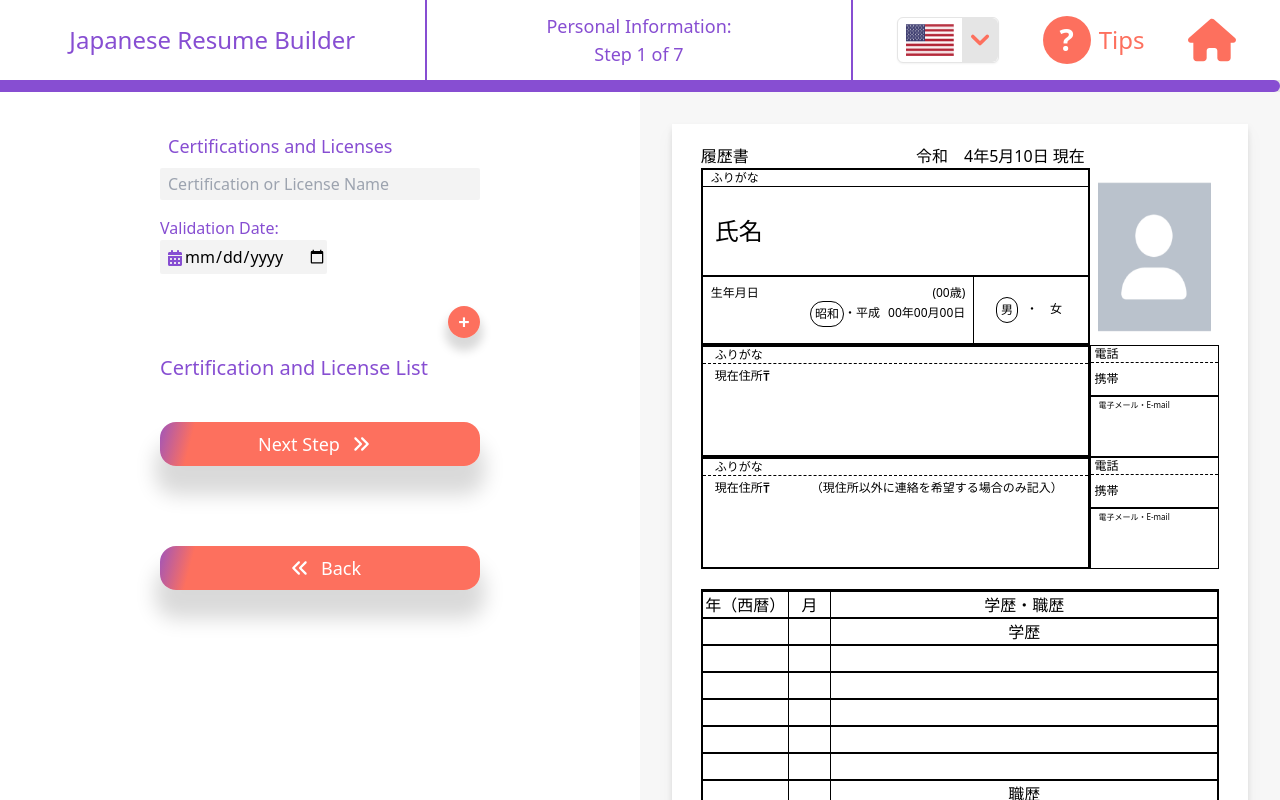
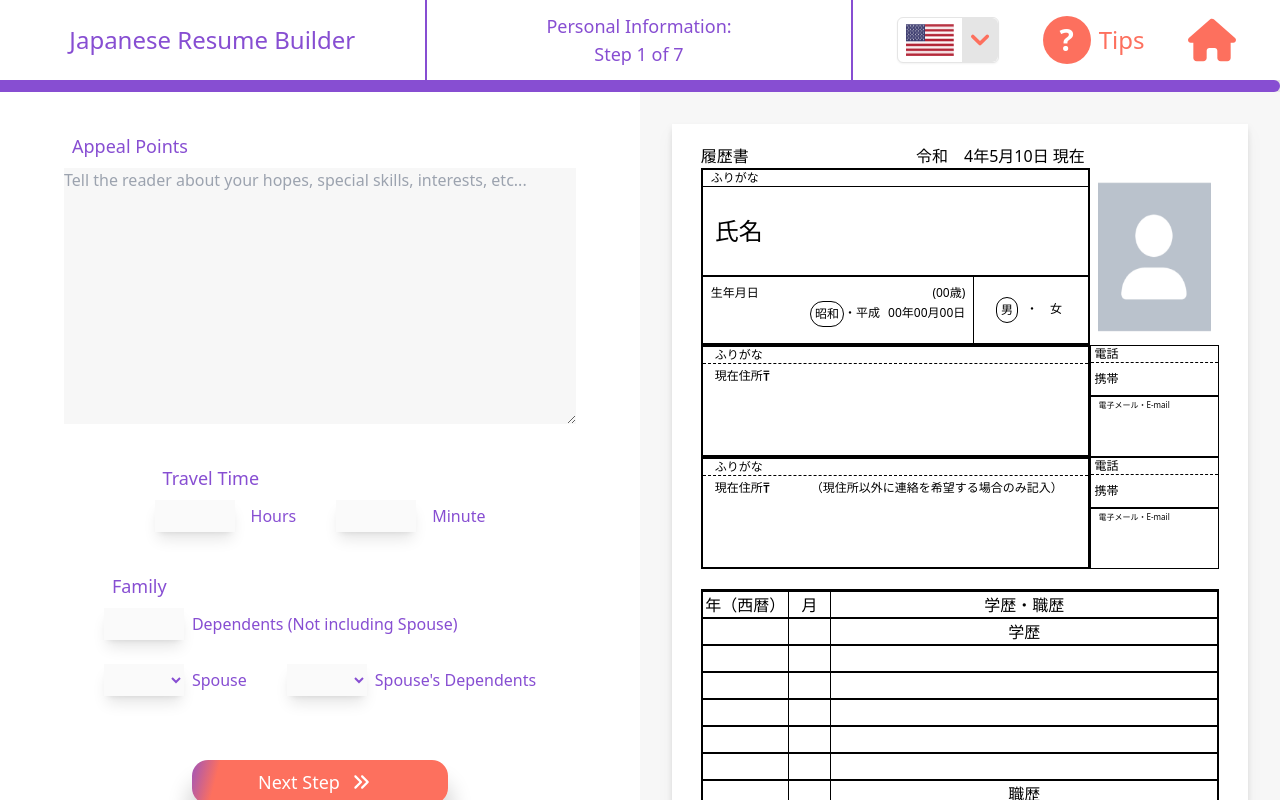
Before and after one commit to stmidi613/Japanese-Resume-Builder, a React (Create React App) app: page / in a window 1280 px wide. Shown: the top 800 px of the page. Built offline with nearby package versions, Linux system fonts and the light colour scheme.

Commit message:
I completed the Form4Component but need to complete the state and ResumePage2. I also plan to make components to put inside of the Form4 FC.

```diff
--- a/src/Components/Buttons/BackButton.tsx
+++ b/src/Components/Buttons/BackButton.tsx
@@ -8,8 +8,8 @@ const NextButton: React.FC = () => {
   const {setBackStep} = useContext(AppContext)
 
   return (
-    <div className="flex justify-center md:order-9 md:col-start-2 md:row-span-1">
-      <button onClick={setBackStep} className="w-80 m-10 p-2 text-lg button-animation button">
+    <div className="flex justify-center min-w-[200px] md:order-9 md:col-start-2 md:row-span-1">
+      <button onClick={setBackStep} className="min-w-[9rem] md:w-64 m-10 p-2 text-lg button-animation button">
         <FontAwesomeIcon className="px-3" icon={faAnglesLeft} />
         Back
       </button>
--- a/src/Components/Buttons/NextButton.tsx
+++ b/src/Components/Buttons/NextButton.tsx
@@ -8,8 +8,8 @@ const NextButton: React.FC = () => {
   const {setStep} = useContext(AppContext)
 
   return (
-    <div className="flex justify-center md:order-9 md:col-start-2 md:row-span-1">
-      <button onClick={setStep} className="w-80 m-10 p-2 text-lg button-animation button">
+    <div className="flex justify-center min-w-[200px] md:w-full md:order-9 md:col-start-2 md:row-span-1">
+      <button onClick={setStep} className="min-w-[9rem] md:w-64 m-10 p-2 text-lg button-animation button">
         Next Step
         <FontAwesomeIcon className="px-3" icon={faAnglesRight} />
       </button>
--- a/src/Components/Resume/Resume.tsx
+++ b/src/Components/Resume/Resume.tsx
@@ -17,6 +17,7 @@ import Form3State from "./ResumeState/Form3State";
 
 import { AppContext } from "../../AppState/AppState";
 import "../Resume/resume.css";
+import Form4 from "./ResumeForms/Form4/Form4";
 
 const Resume: React.FC = () => {
   const { showPopup, step } = useContext(AppContext);
@@ -27,8 +28,9 @@ const Resume: React.FC = () => {
         <ResumeState>
           {/* <Form2State>
           <Form2 /> */}
-          <Form3State>
-            <Form3 />
+          {/* <Form3State>
+            <Form3 /> */}
+            <Form4 />
             {!showPopup && step < 3 ? (
               <ResumePage1 />
             ) : step < 3 ? (
@@ -43,7 +45,7 @@ const Resume: React.FC = () => {
             ) : (
               ""
             )}
-          </Form3State>
+          {/* </Form3State> */}
           {/* </Form2State>          */}
         </ResumeState>
       </div>
--- a/src/Components/Resume/ResumeForms/Form3/Form3.tsx
+++ b/src/Components/Resume/ResumeForms/Form3/Form3.tsx
@@ -38,7 +38,7 @@ const Form3: React.FC = () => {
   return (
     <>
       <form className="w-1/2" onSubmit={onSubmitHandler}>
-        <section className="section md:order-1 md:row-span-2 md:row-start-1">
+        <section className="section w-full">
           <InputTitle fieldName="Certifications and Licenses" />
           <div className="input-div">
             <F2TextInput
--- /dev/null
+++ b/src/Components/Resume/ResumeForms/Form4/Form4.tsx
@@ -0,0 +1,94 @@
+import React from "react";
+import InputTitle from "../InputTitle";
+
+import NextButton from "../../../Buttons/NextButton";
+import BackButton from "../../../Buttons/BackButton";
+
+const Form4: React.FC = () => {
+  const onSubmitHandler = (e: React.FormEvent) => {
+    e.preventDefault();
+  };
+
+  return (
+    <>
+      <form className="lg:w-1/2" onSubmit={onSubmitHandler}>
+        <section className="section">
+          <div className="input-div grid place-content-center">
+          <InputTitle fieldName="Appeal Points" />
+            <textarea
+              className="text-area"
+              name="appeal"
+              placeholder="Tell the reader about your hopes, special skills, interests, etc..."
+            />
+          </div>
+        </section>
+        <section className="section">
+          <InputTitle fieldName="Travel Time" />
+          <div className="select-drop-down-div">
+            <div className="time-div">
+              <input
+                className="drop-down shadow-lg"
+                name="hours"
+                type="number"
+                min="1"
+                max="10"
+              />
+              <label className="grid place-content-center" htmlFor="hours">Hours</label>
+            </div>
+            <div className="time-div">
+              <input
+                className="drop-down shadow-lg"
+                name="minutes"
+                type="number"
+                min="1"
+                max="59"
+              />
+              <label className="grid place-content-center" htmlFor="minutes">Minute</label>
+            </div>
+          </div>
+        </section>
+        <section className="section">
+          <InputTitle fieldName="Family" />
+          <div className="family-drop-down-div">
+            <input
+              className="drop-down shadow-lg"
+              name="hours"
+              type="number"
+              min="1"
+              max="10"
+            />
+            <label htmlFor="hours">Dependents (Not including Spouse)</label>
+          </div>
+          <div className="md:flex gap-10 w-full">
+            <div className="family-drop-down-div">
+              <select
+                className="drop-down shadow-lg"
+                name="spouse"
+              >
+                <option value=""></option>
+                <option value="no">No</option>
+                <option value="yes">Yes</option>
+              </select>
+              <label htmlFor="spouse">Spouse</label>
+            </div>
+            <div className="family-drop-down-div">
+              <select
+                className="drop-down shadow-lg"
+                name="spouseDep"
+              >
+                <option value=""></option>
+                <option value="no">No</option>
+                <option value="yes">Yes</option>
+              </select>
+              <label htmlFor="spouseDep">Spouse's Dependents</label>
+            </div>
+          </div>
+        </section>
+        <NextButton />
+        <BackButton />
+      </form>
+    </>
+  );
+};
+
+export default Form4;
--- a/src/Components/Resume/ResumeHeader/ResumeHeader.tsx
+++ b/src/Components/Resume/ResumeHeader/ResumeHeader.tsx
@@ -7,7 +7,7 @@ import { AppContext } from "../../../AppState/AppState";
 
 const ResumeHeader: React.FC = () => {
   const [language, setLanguage] = useState<string>(USF);
-  const headerTitle = ["Personal Information", "Education and Work History", "Certifications and Licenses", "Appeal Points: What you want them to know", "Additional Information: Extra Details", "Preview: Proofread Your Resume", "Save and Print"];
+  const headerTitle = ["Personal Information", "Education and Work History", "Certifications and Licenses", "Appeal Points", "Additional Information", "Preview", "Save and Print"];
   const {step} = useContext(AppContext);
 
   return (
--- a/src/Components/Resume/ResumePages/Page1/ResumePage1.tsx
+++ b/src/Components/Resume/ResumePages/Page1/ResumePage1.tsx
@@ -42,10 +42,10 @@ const ResumePage1: React.FC = () => {
 
   const showa =
     birthyear < 1989 ||
-    (birthyear == 1989 && birthmonth == 1 && birthdate <= 7);
+    (birthyear === 1989 && birthmonth === 1 && birthdate <= 7);
   const heisei =
     birthyear > 1989 ||
-    (birthyear == 1989 && birthmonth >= 1 && birthdate >= 8);
+    (birthyear === 1989 && birthmonth >= 1 && birthdate >= 8);
   const showayear = birthyear - 1925;
   const heiseiyear = birthyear - 1988;
 
@@ -57,7 +57,7 @@ const ResumePage1: React.FC = () => {
 
   return (
     <>
-      <section className="hidden w-1/2 bg-gray bg-opacity-30 xl:block">
+      <section className="hidden w-1/2 bg-gray bg-opacity-30 xl:block h-full">
         <div className="page-div drop-shadow-lg">
           {/* This is the Title and date */}
           <section className="flex justify-between w-2/3 ml-[5%] pt-5">
@@ -137,7 +137,7 @@ const ResumePage1: React.FC = () => {
             </div>
             {/* Photo div */}
             <div className="col-span-1 grid place-content-center">
-              <img className="photo" src={pic} alt="photo" />
+              <img className="photo" src={pic} alt="" />
             </div>
           </section>
           {/* End of Name to Gender Section */}
--- a/src/Components/Resume/ResumePages/Page2/ResumePage2.tsx
+++ b/src/Components/Resume/ResumePages/Page2/ResumePage2.tsx
@@ -11,7 +11,7 @@ const ResumePage2: React.FC = () => {
   return (
     <>
       <section className="hidden w-1/2 bg-gray bg-opacity-30 xl:block h-full">
-        <div className="page-div drop-shadow-lg py-5">
+        <div className="page-div drop-shadow-lg pt-5">
           <section className="mx-[5%] border-t-[.5px] border-2">
             <CertLicTitle year="年（西暦）" month="月" text="資格・免許" />
             {certHist.map((item) => (
--- a/src/Components/Resume/resume.css
+++ b/src/Components/Resume/resume.css
@@ -94,6 +94,7 @@
     margin: 2rem;
     background-color: white;
     height: 95%;
+    padding-bottom: 1.25rem;
 }
 
 .resume-section{
@@ -149,3 +150,42 @@
     border-radius: 0.375rem;
     padding: .5rem;
 }
+
+/* Form3 css */
+.text-area{
+    min-width: 18rem;
+    height: 16rem;
+    background: #f7f7f7;
+}
+
+
+.time-div{
+    display: flex;
+    gap: 0.5rem;
+    color:#874ed2;
+}
+
+.drop-down{
+    background: #fafafa;
+    text-align: center;
+    width: 5rem;
+    height: 2rem;
+    margin-right: .5rem;
+}
+
+.select-drop-down-div{
+    display: flex;
+    gap: 2.5rem;
+    width: 100%;
+}
+
+.family-drop-down-div{
+    color: #874ed2;
+    margin-bottom: 1.5rem;
+}
+
+@media (min-width: 768px) {
+    .text-area {
+        width: 32rem;
+    }
+}
--- a/tailwind.config.js
+++ b/tailwind.config.js
@@ -6,6 +6,8 @@ module.exports = {
     extend: {
       colors: {
         gray: "#E5E5E5",
+        lightgray:"#f7f7f7",
+        offwhite: "#fafafa",
         orange: "#fd705e",
         purple: "#874ed2",
       }
```
Also changed, not shown: src/tailwind.output.css.
